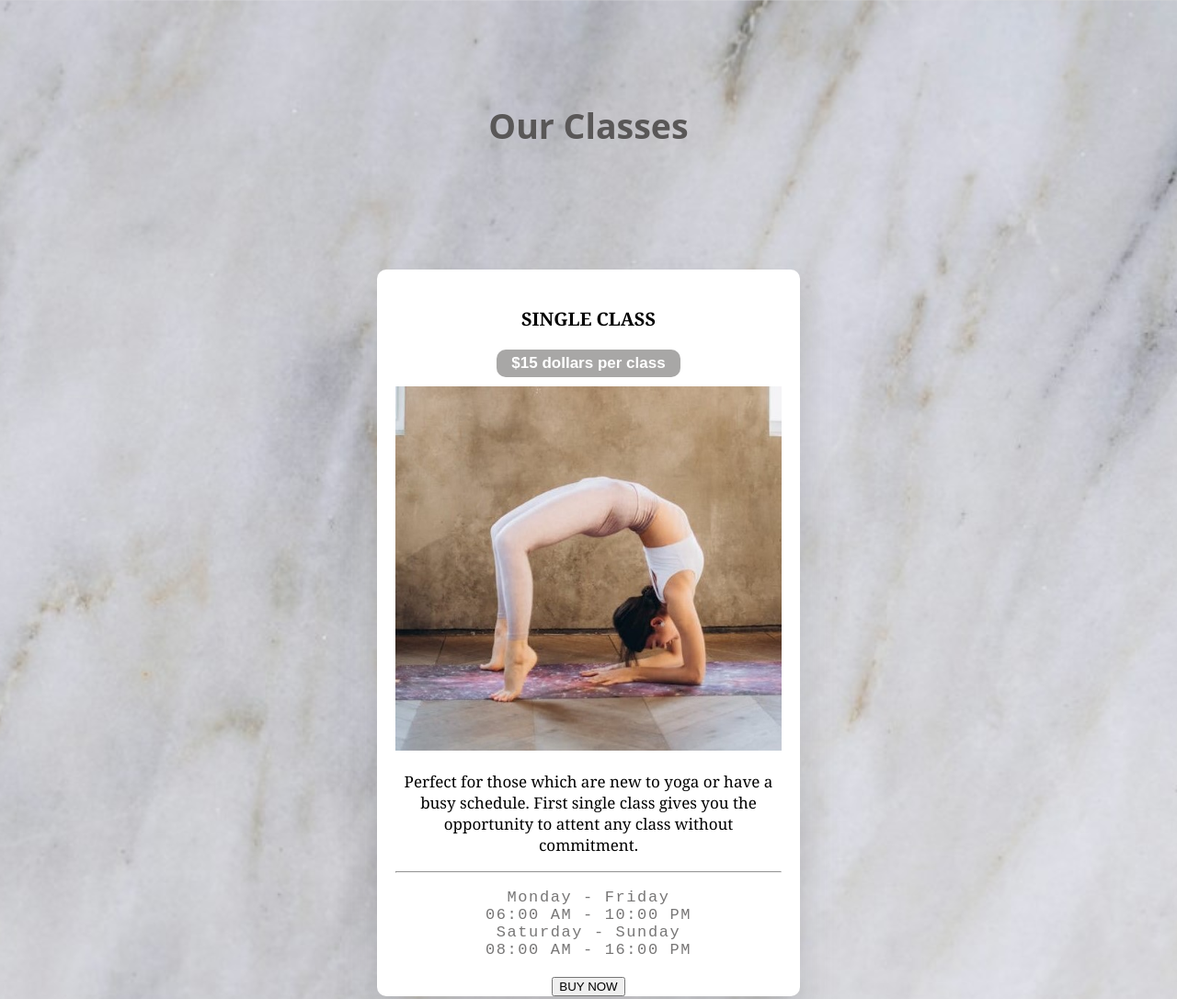
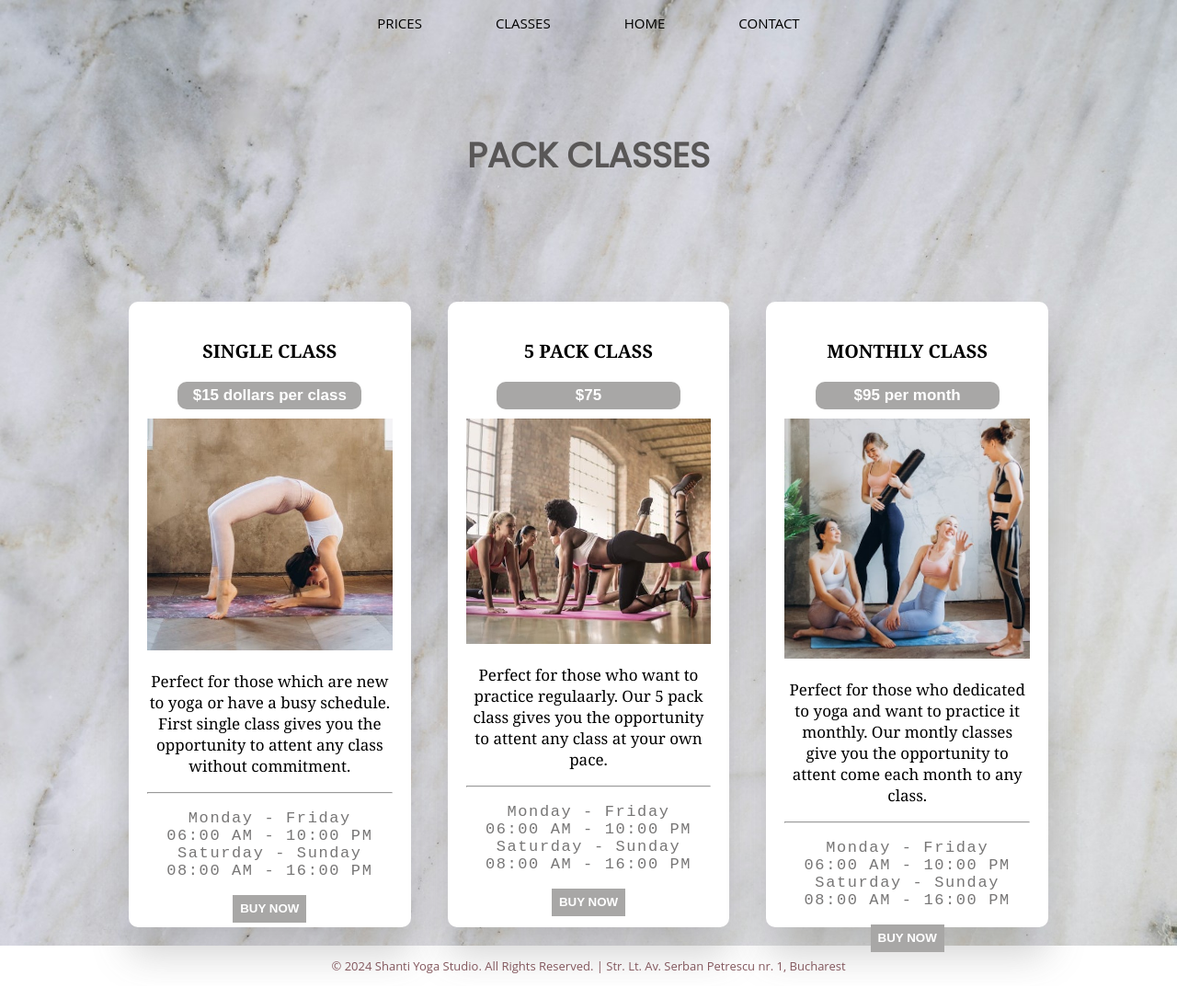
Before and after one commit to stefaniavlad/Yoga---website, a plain HTML site: page ourclasses.html in a window 1280 px wide. Shown: the top 1086 px of the page at 92% size. Drawn offline with Linux system fonts and the light colour scheme.

Commit message:
added fix for page

```diff
--- a/ourclasses.css
+++ b/ourclasses.css
@@ -1,9 +1,43 @@
+@import url('https://fonts.googleapis.com/css2?family=Poppins&display=swap');
+
 body{
     box-sizing: border-box;
     font-family: 'Open Sans', sans-serif;
     margin: 0 auto;
 }
 
+/* NAVBAR */
+.navbar{
+    display: flex;
+    justify-content: center;
+    align-content: center;
+    align-items: center;
+    text-align: center;
+    width: 50%;
+    height: 30px;
+    margin: 0 auto;
+}
+
+.navbar ul{
+    list-style-type: none;
+
+    margin: 0;
+    padding: 0;
+    display: flex;
+}
+
+.navbar li {
+    display: inline;
+    padding: 40px;
+    color: black;
+    text-align: center;
+}
+
+.navbar a{
+    color: black;
+    font-size: 15px;
+    text-decoration: none;
+}
 
 /*FIFTH PAGE ----- LOCATIONS*/
 .yoga-classes{
@@ -28,13 +62,14 @@ body{
     color: rgb(89, 87, 87);
     justify-content: center;
     text-align: center;
-    padding: 80px;
-    font-size: 25px;
+    padding: 70px;
+    font-size: 15px;
+    font-family: Poppins, sans-serif;
   }
 
   .first-class-card {
-    width: 420px;
-    height: 750px;
+    width: 320px;
+    height: 650px;
     border: 1px;
     border-radius: 10px;
     padding: 20px;
@@ -70,9 +105,28 @@ body{
     font-size: 17px;
   }
 
+  .btn-buynow{
+    background-color: rgb(168, 167, 166);
+    border: none;
+    width: 80px;
+    height: 30px;
+    color: white;
+    font-weight: bold;
+  }
+
+  .btn-buynow:hover{
+    background-color: rgb(125, 124, 124);
+    border: none;
+    width: 80px;
+    height: 30px;
+    color: white;
+    font-weight: bold;
+    cursor: pointer;
+  }
+
   .second-class-card {
-    width: 420px;
-    height: 750px;
+    width: 320px;
+    height: 650px;
     border: 1px;
     border-radius: 10px;
     padding: 20px;
@@ -108,8 +162,8 @@ body{
   }
 
   .third-class-card {
-    width: 420px;
-    height: 750px;
+    width: 320px;
+    height: 680px;
     border: 1px;
     border-radius: 10px;
     padding: 10px;
@@ -141,3 +195,91 @@ body{
     font-size: 8px;
     align-items: center;
   }
+
+  @media screen and (min-width: 768px) {
+    .yoga-classes{
+        justify-content: center;
+        text-align: center;
+    }
+    .navbar{
+        display: flex;
+        align-content: center;
+        align-items: center;
+        text-align: center;
+        width: 100%;
+        height: 30px;
+        text-align: center;
+        justify-content: center;
+        flex-direction: inline;
+        font-size: 40px;
+    }
+
+    .yoga-classes{
+        background-size: 150%;
+        background-position: top center;
+        background-repeat: no-repeat;
+    }
+
+    .classes-info {
+        display: flex;
+        gap: 40px;
+        justify-content: center;
+        align-items: center;
+        flex-direction: row;
+        padding: 20px;
+        max-width: 1000px;
+        margin: 0 auto;
+    }
+
+    .classes-title{
+        color: rgb(89, 87, 87);
+        justify-content: center;
+        text-align: center;
+        padding: 80px;
+        font-size: 25px;
+        font-family: Poppins, sans-serif;
+      }
+
+    .first-class-card {
+        width: 500px;
+        height: 640px;
+        border: 1px;
+        border-radius: 10px;
+        padding: 20px;
+        text-align: center;
+        box-shadow: 0 30px 40px rgba(96, 96, 96, 0.272);
+        background-color: white;
+        font-family: Georgia, sans-serif;
+        font-weight: 500;
+        font-size: 17px;
+    }
+    .second-class-card {
+        width: 500px;
+        height: 640px;
+        border: 1px;
+        border-radius: 10px;
+        padding: 20px;
+        text-align: center;
+        box-shadow: 0 30px 40px rgba(96, 96, 96, 0.272);
+        background-color: white;
+        font-family: Georgia, sans-serif;
+        font-weight: 500;
+        font-size: 17px;
+    }
+    .third-class-card {
+        width: 500px;
+        height: 640px;
+        border: 1px;
+        border-radius: 10px;
+        padding: 20px;
+        text-align: center;
+        box-shadow: 0 30px 40px rgba(96, 96, 96, 0.272);
+        background-color: white;
+        font-family: Georgia, sans-serif;
+        font-weight: 500;
+        font-size: 17px;
+    }
+    .footer-copyright{
+        font-size: 13px;
+    }
+}
--- a/ourclasses.html
+++ b/ourclasses.html
@@ -7,9 +7,23 @@
     <link rel="stylesheet" href="ourclasses.css">
 </head>
 <body>
+
     <section class="yoga-classes">
+        <nav class="navbar">
+            <label for="toggle"><i class="ri-menu-line"></i></label>
+            <div class="menu">
+                <ul class="list">
+                    <li><a href="ourclasses.html">PRICES</a></li>
+                    <li><a href="buynow.html">CLASSES</a></li>
+                    <li><a href="index.html">HOME</a></li>
+                    <li><a href="#">CONTACT</a></li>
+                </ul>
+            </div>
+        </nav>
+
+
         <div class="classes-title" id="classes">
-            <h1>Our Classes</h1>
+            <h1>PACK CLASSES</h1>
         </div>
         <div class="classes-info">
 
```
Also changed, not shown: index.html (+3 -3 lines).
